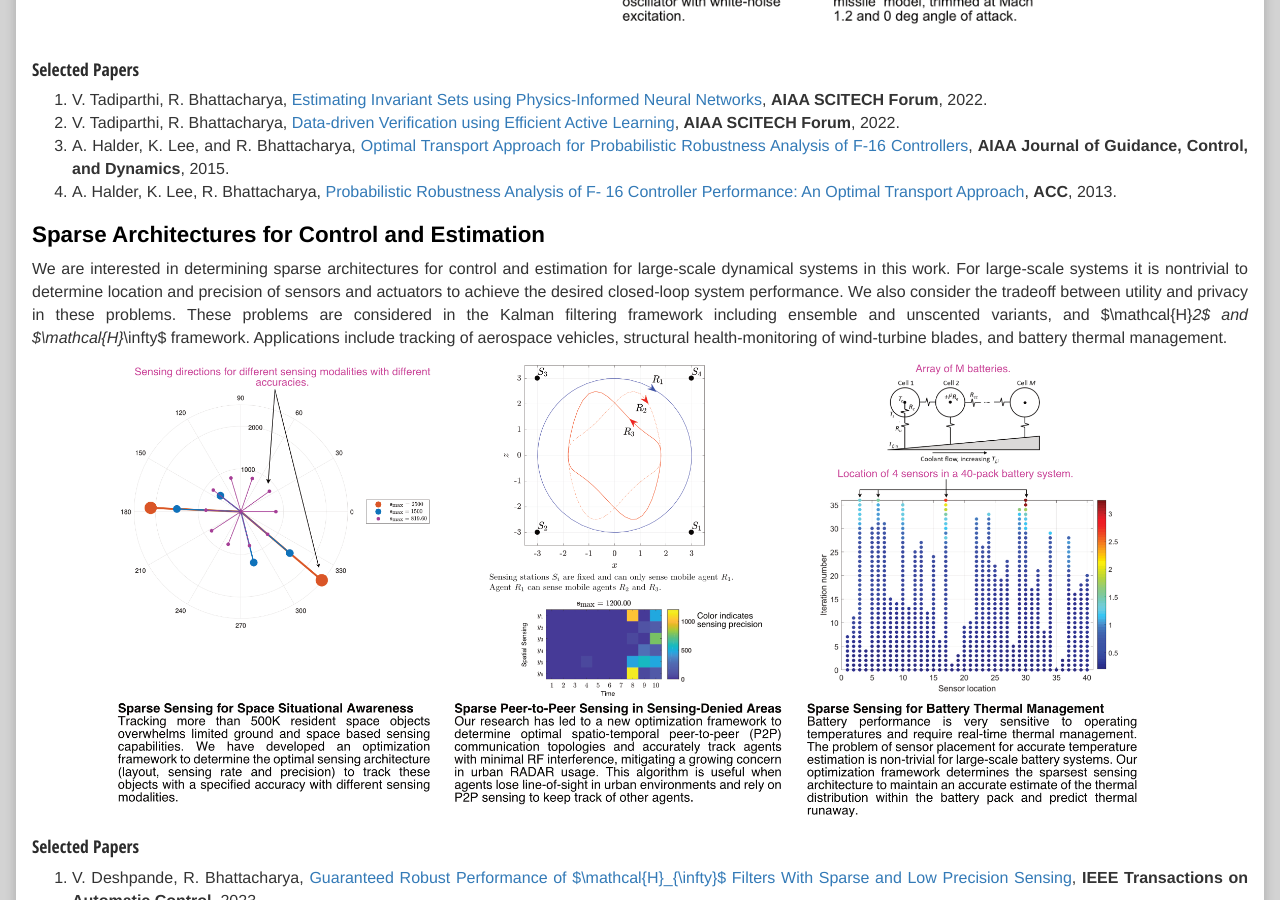
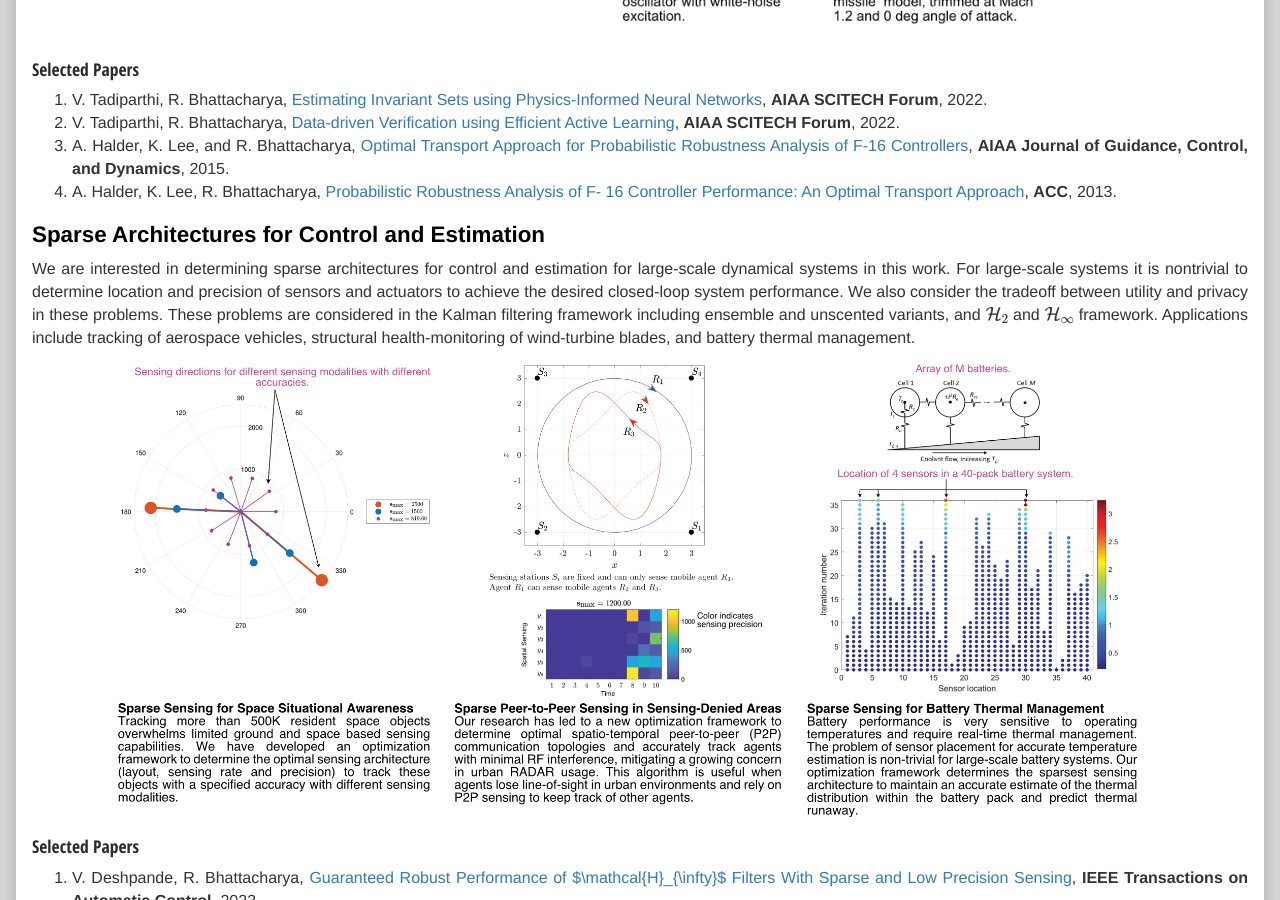
Before and after one commit to isrlab/isrlab.github.io, a Jekyll site: the page built from 01 index.md, in a window 1280 px wide and 900 px high, scrolled down 802 px. Built offline with Jekyll 4.4.1, drawn with Linux system fonts in a browser that asks for light colours; nearby versions of some CDN libraries.

Commit message:
minor changes.

```diff
--- a/01 index.md
+++ b/01 index.md
@@ -22,7 +22,7 @@ We expect Urban Air Mobility to rely more on autonomy than any other transportat
 
 ## Sparse Architectures for Control and Estimation
 
-We are interested in determining sparse architectures for control and estimation for large-scale dynamical systems in this work. For large-scale systems it is nontrivial to determine location and precision of sensors and actuators to achieve the desired closed-loop system performance. We also consider the tradeoff between utility and privacy in these problems. These problems are considered in the Kalman filtering framework  including ensemble and unscented variants, and $\mathcal{H}_2$ and $\mathcal{H}_\infty$ framework. Applications include tracking of aerospace vehicles, structural health-monitoring of wind-turbine blades, and battery thermal management.
+We are interested in determining sparse architectures for control and estimation for large-scale dynamical systems in this work. For large-scale systems it is nontrivial to determine location and precision of sensors and actuators to achieve the desired closed-loop system performance. We also consider the tradeoff between utility and privacy in these problems. These problems are considered in the Kalman filtering framework  including ensemble and unscented variants, and $$\mathcal{H}_2$$ and $$\mathcal{H}_\infty$$ framework. Applications include tracking of aerospace vehicles, structural health-monitoring of wind-turbine blades, and battery thermal management.
 
 <img class="mySlides" src="assets/images/sparse_sensing.png" style="display:block; margin:auto; width:100%;max-width:1060px">
 
```
